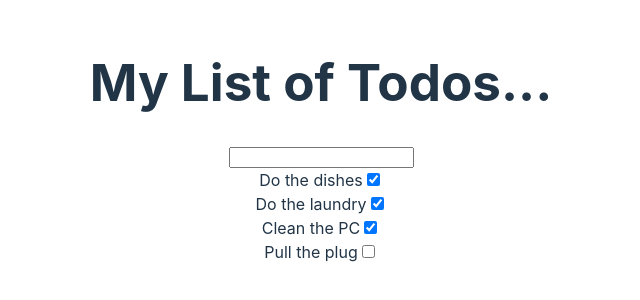
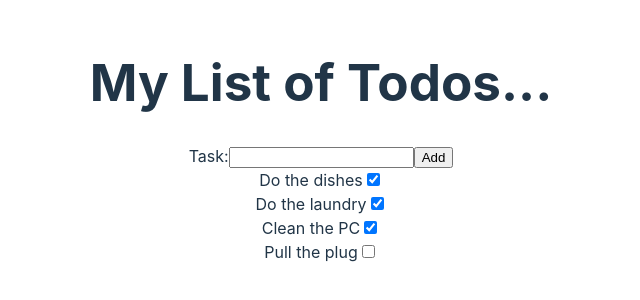
Before and after one commit to edgar096/React-Todo-App, a React (Vite) app: page / in a window 1280 px wide. Shown: the part 258-558 px from the top of the page, without its empty margins (319-959 px from the left). Built offline with nearby package versions, Linux system fonts and the light colour scheme.

Commit message:
New todo form is partially working. Add logic for "Cant submit an empty todo"

```diff
--- a/src/App.jsx
+++ b/src/App.jsx
@@ -68,14 +68,13 @@ function App() {
   return (
     <>
       <h1>My List of Todos...</h1>
-      <input value={task} onChange={handleNewTodo} />
-      {/* <form onSubmit={handleNewTodo}>
+      <form onSubmit={handleNewTodo}>
         <label>
           Task:
-          <input type="text" onSubmit={} />
+          <input type="text" onChange={handleNewTodoTask} />
         </label>
         <input type="submit" value="Add" />
-      </form> */}
+      </form>
       <TodoList data={todoList} />
     </>
   );
```
Also changed, not shown: package.json (line endings or trailing spaces), 1 other file (tests, documents, lock files or other folders).
